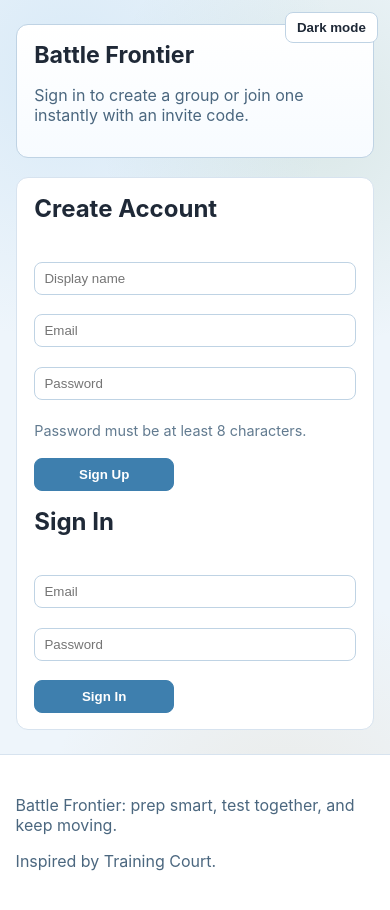
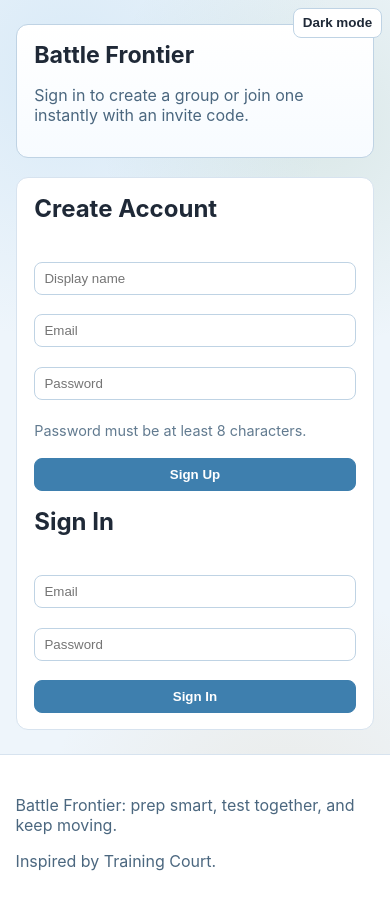
Before and after one commit to joshgreiff/battle-frontier, a Next.js app: page / in a window 390 px wide. Built offline with nearby package versions, Linux system fonts and the light colour scheme; no server answers.

Commit message:
mobile responsiveness

```diff
--- a/app/globals.css
+++ b/app/globals.css
@@ -435,10 +435,11 @@
   .sideNav {
     border-right: 0;
     border-bottom: 1px solid #e3e6ef;
+    padding: 0.8rem 0.65rem;
   }
 
   .gridForm {
-    grid-template-columns: repeat(2, minmax(0, 1fr));
+    grid-template-columns: 1fr;
   }
 
   .statsGrid {
@@ -448,4 +449,34 @@
   .splitCards {
     grid-template-columns: 1fr;
   }
+
+  .contentPane {
+    padding: 0.8rem;
+  }
+
+  .row {
+    flex-wrap: wrap;
+    align-items: flex-start;
+  }
+
+  .deckLabel {
+    flex-wrap: wrap;
+  }
+
+  .inlineActions {
+    flex-wrap: wrap;
+  }
+
+  .actionBtn,
+  .secondaryBtn {
+    width: 100%;
+    max-width: none;
+  }
+
+  .themeToggle {
+    top: 8px;
+    right: 8px;
+    padding: 0.4rem 0.55rem;
+    font-size: 0.84rem;
+  }
 }
```
